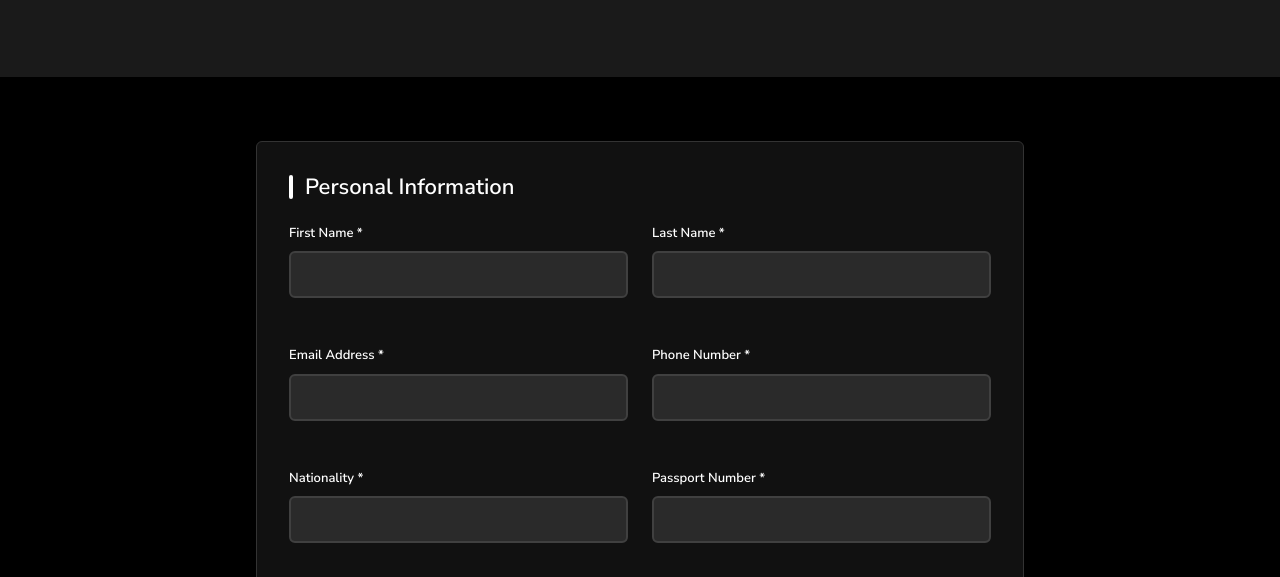
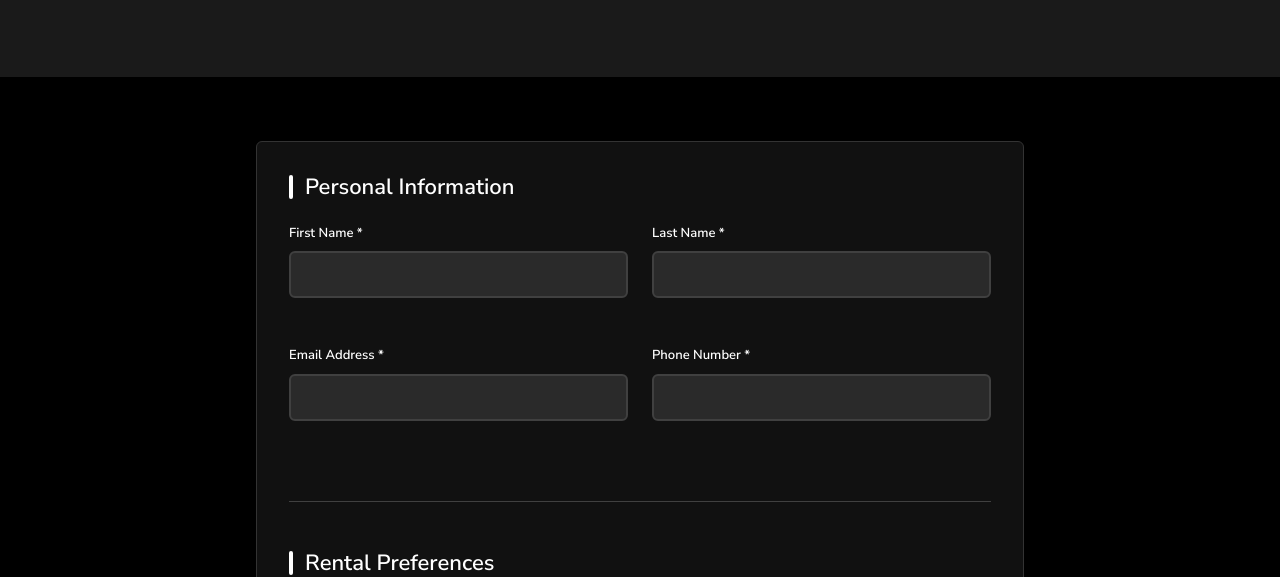
Before and after one commit to kavapu/tokyorentstatic, a plain HTML site: page apply.html in a window 1280 px wide. Shown: the part 223-800 px from the top of the page. Drawn offline with Linux system fonts and the light colour scheme.

Commit message:
Remove Nationality and Passport Number fields from application form

```diff
--- a/apply.html
+++ b/apply.html
@@ -80,16 +80,7 @@
                             <input type="tel" id="phone" name="phone" required>
                         </div>
                     </div>
-                    <div class="form-row">
-                        <div class="form-group">
-                            <label for="nationality">Nationality *</label>
-                            <input type="text" id="nationality" name="nationality" required>
-                        </div>
-                        <div class="form-group">
-                            <label for="passportNumber">Passport Number *</label>
-                            <input type="text" id="passportNumber" name="passportNumber" required>
-                        </div>
-                    </div>
+
                 </div>
 
                 <div class="form-section">
```
